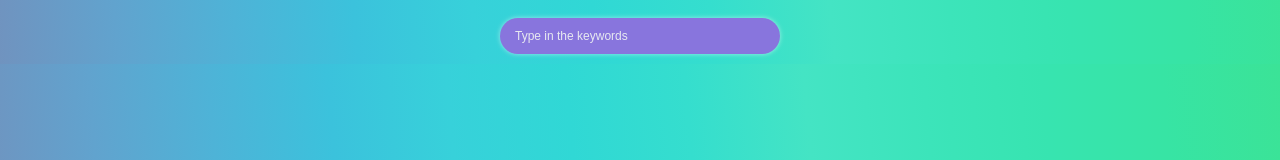
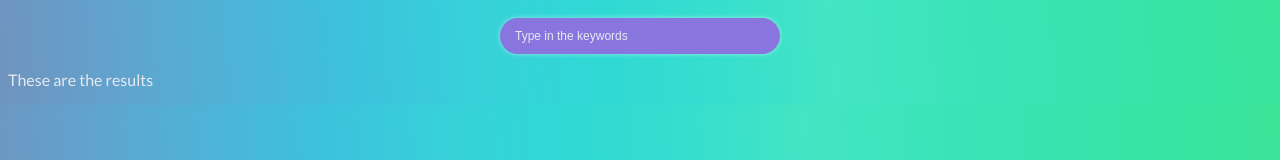
Before and after one commit to ankitapuri/name-it, a React (Create React App) app: page / in a window 1280 px wide. Shown: the part 302-462 px from the top of the page. Built offline with nearby package versions, Linux system fonts and the light colour scheme.

Commit message:
result box

```diff
--- a/src/Components/App/App.js
+++ b/src/Components/App/App.js
@@ -2,15 +2,23 @@ import React from 'react';
 import './App.css';
 import Header from './../Header/Header';
 import SearchBox from './../SearchBox/SearchBox';
+import ResultsContainer from '../ResultsContainer/ResultsContainer';
+
+const name = require('@rstacruz/startup-name-generator');
+
 class App extends React.Component {
     state = {
         headertext: 'Name it!', // state is a JS object used to save the data  which tend to change in future
         headerExpanded: true,
+        suggestedNames: [],
     };
     /*prop is used to transfer data from parent to child*/
 
     handleInputchange = (inputText) => {
-        this.setState({headerExpanded:!(inputText)})
+         name(inputText);
+        this.setState({headerExpanded:!(inputText),
+            suggestedNames: name(inputText),
+        })
     };
     render() {
         return (
@@ -27,6 +35,7 @@ class App extends React.Component {
         }}
         >lets click it </button>  */}
         <SearchBox onInputchange={this.handleInputchange}/>
+        <ResultsContainer/>
             </div>
         );
     }
--- /dev/null
+++ b/src/Components/ResultsContainer/ResultsContainer.js
@@ -0,0 +1,8 @@
+import React from 'react';
+
+const ResultsContainer = () => {
+    return <div>
+  <p>These are the results</p>
+    </div>
+}
+export default ResultsContainer;
```
Also changed, not shown: src/Components/ResultsContainer/ResultsContainer.css (added).
